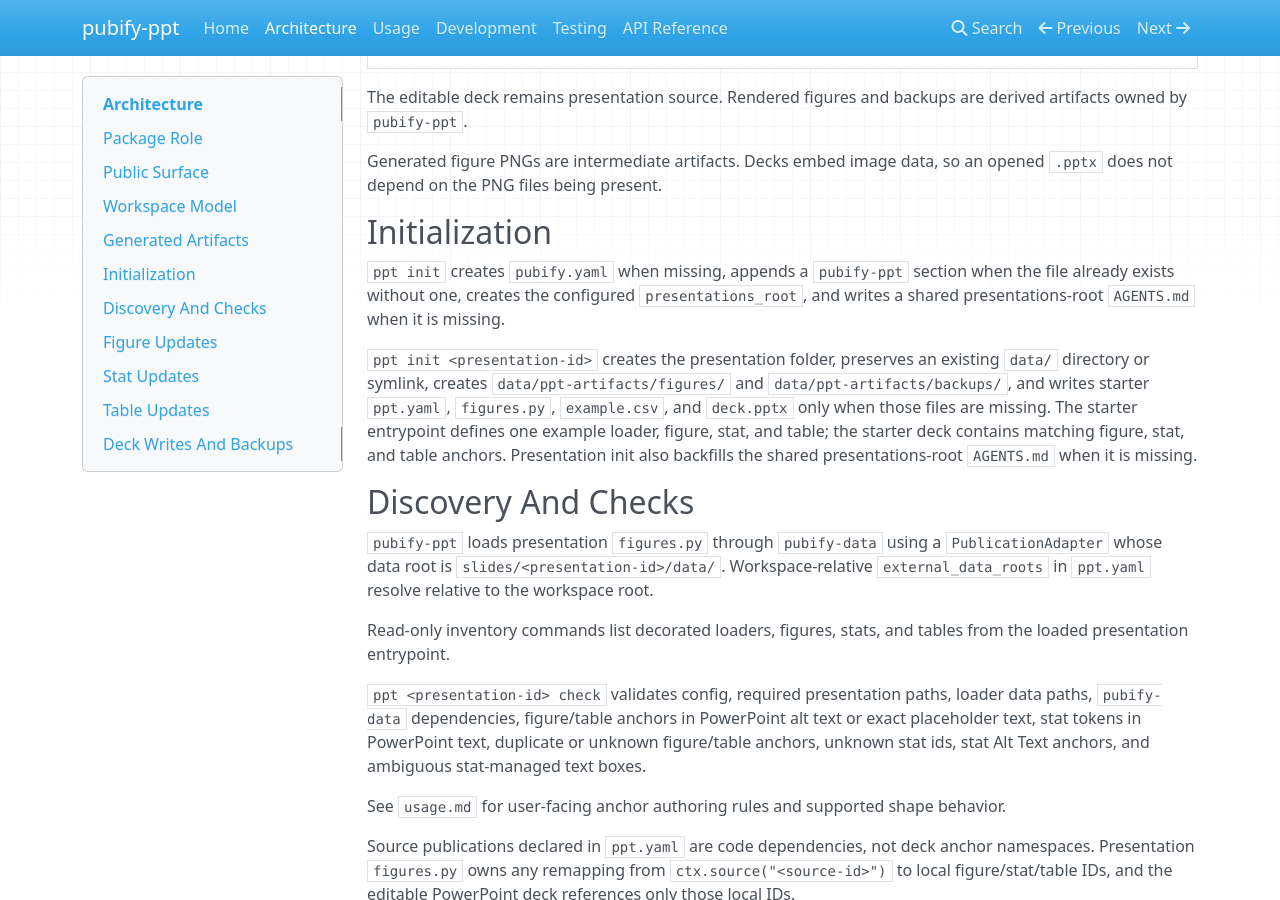
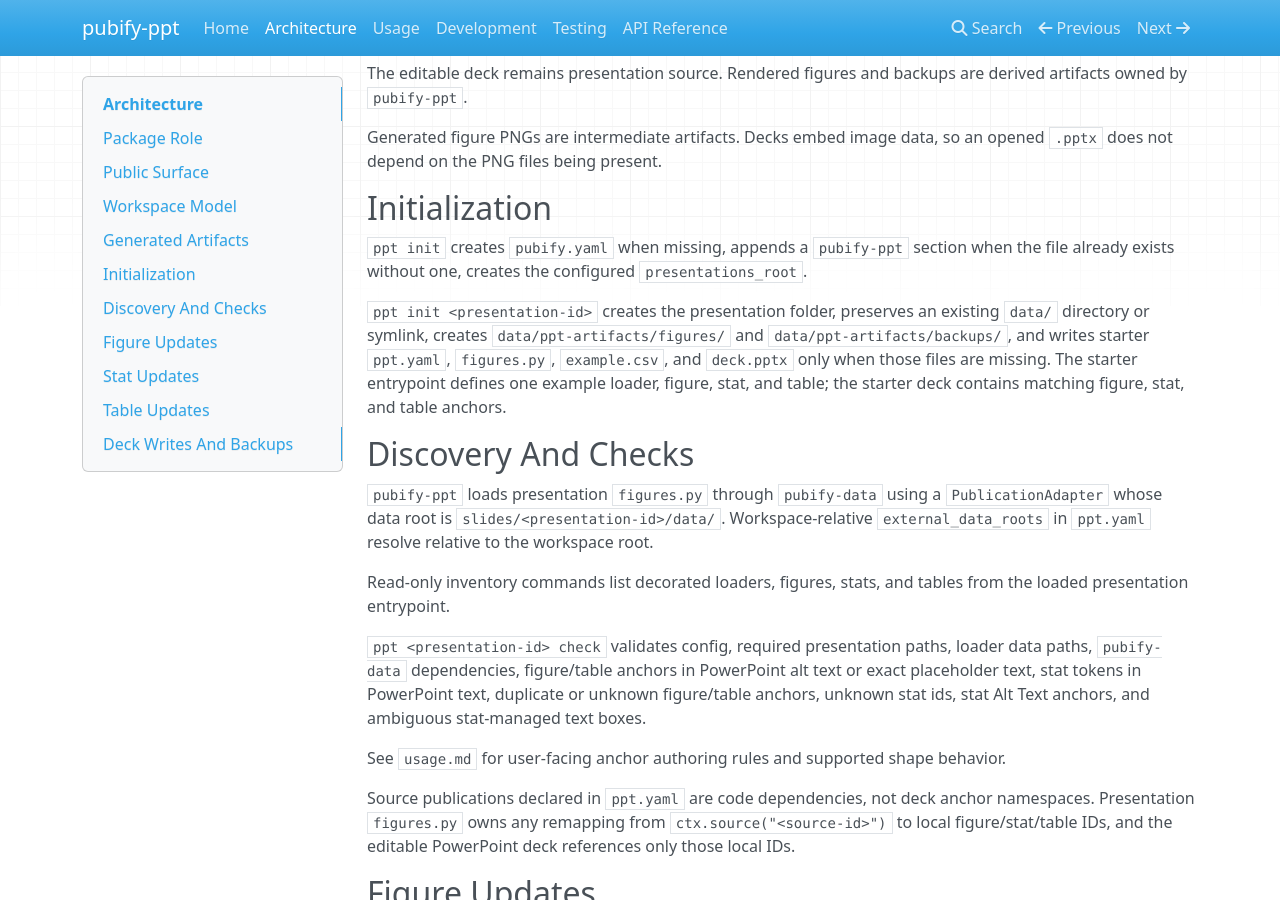
Before and after one commit to nvnunes/pubify-ppt, an MkDocs documentation site: the page built from docs/architecture.md, in a window 1280 px wide and 900 px high, scrolled down 1761 px. Built offline with MkDocs 1.6.1, drawn with Linux system fonts in a browser that asks for light colours; nearby versions of some CDN libraries; some of the changed text lies outside the part shown.

Commit message:
Remove pubify-generated AGENTS.md scaffolds

```diff
--- a/docs/architecture.md
+++ b/docs/architecture.md
@@ -18,7 +18,6 @@ Package-owned behavior:
 - inline stat replacement
 - native table replacement
 - deck backups and generated PowerPoint artifact lifecycle
-- shared presentations-root `AGENTS.md` scaffold
 
 Upstream-owned behavior:
 
@@ -93,16 +92,14 @@ opened `.pptx` does not depend on the PNG files being present.
 
 `ppt init` creates `pubify.yaml` when missing, appends a `pubify-ppt` section
 when the file already exists without one, creates the configured
-`presentations_root`, and writes a shared presentations-root `AGENTS.md` when it
-is missing.
+`presentations_root`.
 
 `ppt init <presentation-id>` creates the presentation folder, preserves an
 existing `data/` directory or symlink, creates `data/ppt-artifacts/figures/`
 and `data/ppt-artifacts/backups/`, and writes starter `ppt.yaml`, `figures.py`,
 `example.csv`, and `deck.pptx` only when those files are missing. The starter
 entrypoint defines one example loader, figure, stat, and table; the starter
-deck contains matching figure, stat, and table anchors. Presentation init also
-backfills the shared presentations-root `AGENTS.md` when it is missing.
+deck contains matching figure, stat, and table anchors.
 
 ## Discovery And Checks
 
--- a/pyproject.toml
+++ b/pyproject.toml
@@ -42,8 +42,5 @@ package-dir = {"" = "src"}
 [tool.setuptools.packages.find]
 where = ["src"]
 
-[tool.setuptools.package-data]
-"pubify_ppt.assets.init" = ["*.md", "*.py"]
-
 [tool.setuptools.exclude-package-data]
 "*" = [".DS_Store"]
```
Also changed, not shown: README.md (+2 -7 lines), docs/usage.md (+0 -4 lines), src/pubify_ppt/assets/init/AGENTS.example.md (deleted, +0 -18 lines), 3 other files.
